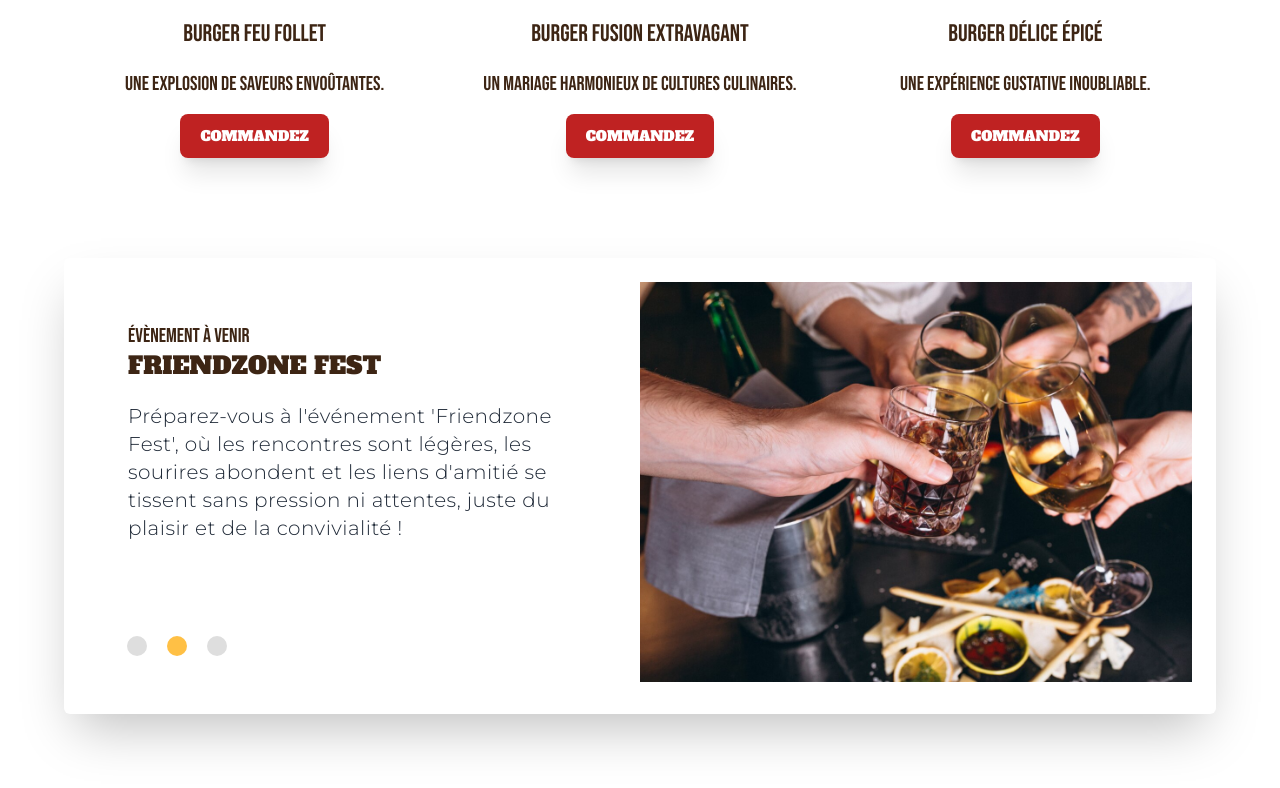
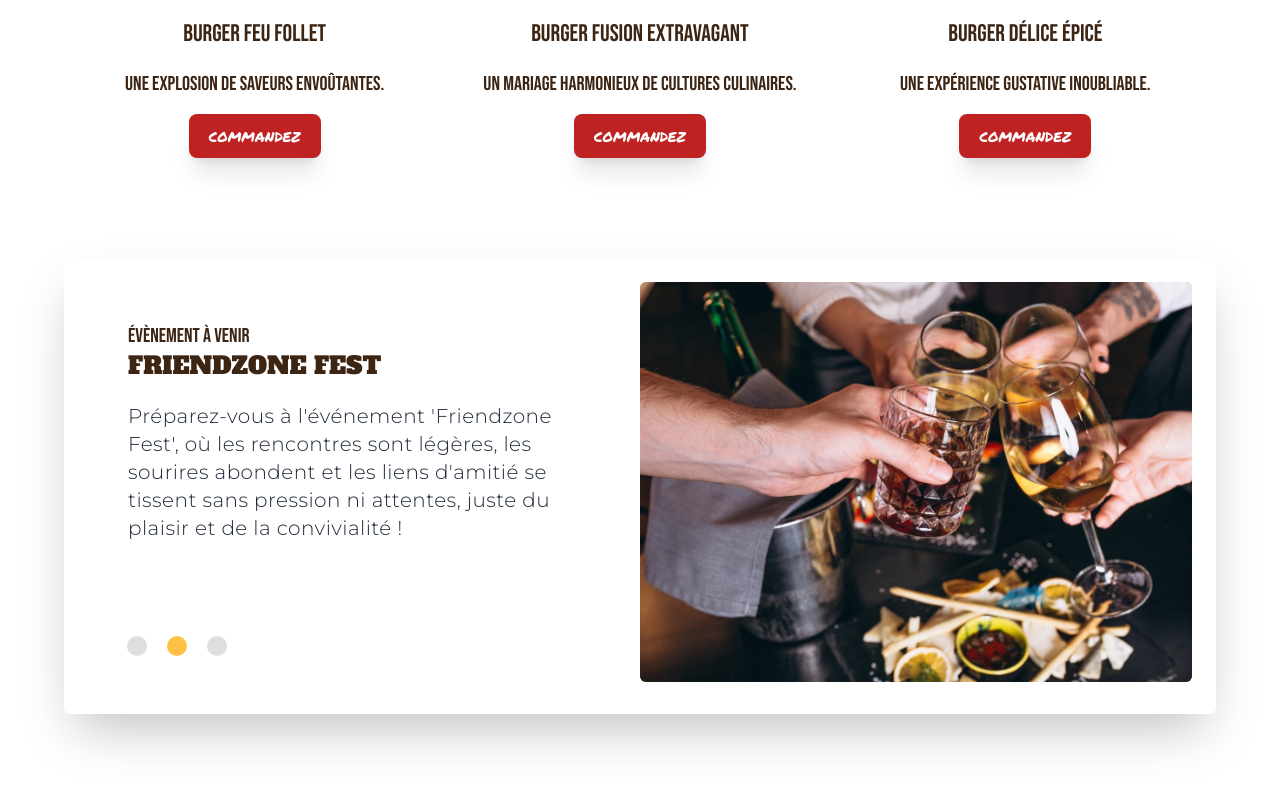
Before and after one commit to claireholmaert/Burger, a React (Vite) app in the folder burger/: page / in a window 1280 px wide. Shown: the part 1874-2662 px from the top of the page. Built offline with nearby package versions, Linux system fonts and the light colour scheme.

Commit message:
modif button products

```diff
--- a/burger/src/components/marketing/sections/Event.jsx
+++ b/burger/src/components/marketing/sections/Event.jsx
@@ -28,10 +28,10 @@ const Slide = ({children, image, category, title}) => {
             {children}
             </p>
         </div>
-        <div className="relative bg-yellow w-full h-[400px]">
+        <div className="relative bg-yellow w-full h-[400px] rounded-md">
             <img
             src={image}
-            className="absolute bg-yellow top-0 left-0 w-full h-full object-cover object-bottom z-0"
+            className="absolute rounded-md bg-yellow top-0 left-0 w-full h-full object-cover object-bottom z-0"
             alt="image d'une athlètes sur une piste"
              />
         </div>
--- a/burger/src/components/marketing/sections/Products.jsx
+++ b/burger/src/components/marketing/sections/Products.jsx
@@ -36,7 +36,7 @@ function Products() {
             <p className="text-center">
             Une explosion de saveurs envoûtantes.
             </p>
-            <Button className="font-secondary" color="red">
+            <Button className="font-button" color="red">
                 Commandez
             </Button>
             </div>
@@ -53,7 +53,7 @@ function Products() {
             <p className="text-center">
             Un mariage harmonieux de cultures culinaires.
             </p>
-            <Button className="font-secondary" color="red">
+            <Button className="font-button" color="red">
                 Commandez
             </Button>
             </div>
@@ -70,7 +70,7 @@ function Products() {
             <p className="text-center">
             Une expérience gustative inoubliable.
             </p>
-            <Button className="font-secondary" color="red">
+            <Button className="font-button" color="red">
                 Commandez
             </Button>
             </div>
```
